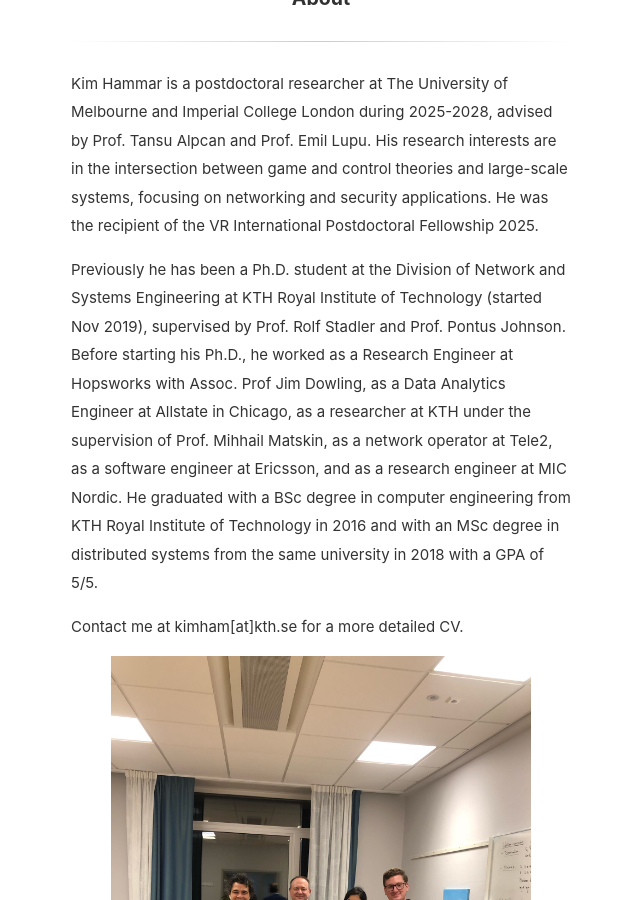
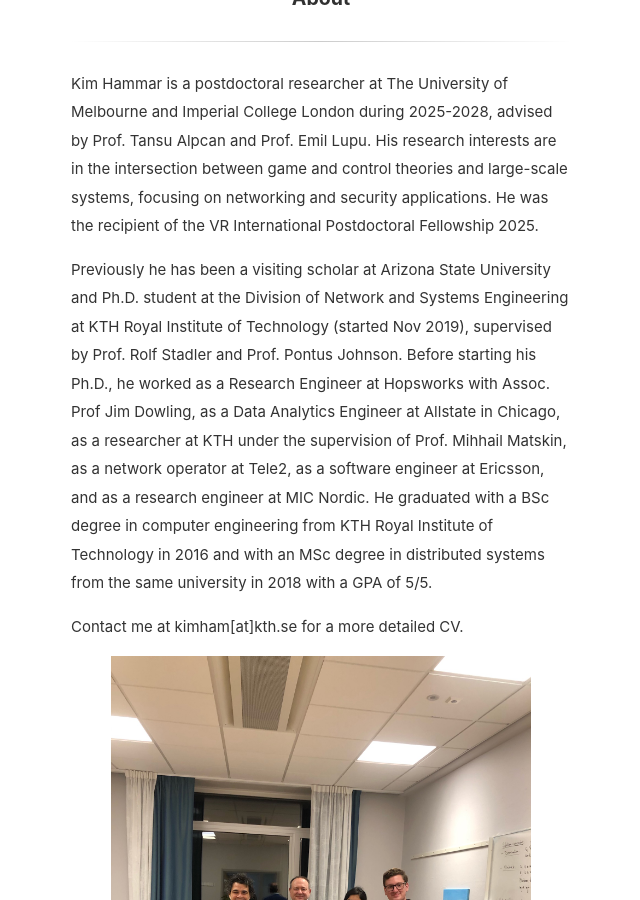
Before and after one commit to Limmen/Limmen.github.io, a Jekyll site: the page built from about.md, in a window 1280 px wide and 900 px high, scrolled down 422 px. Shown: the whole window, without its empty margins (319-959 px from the left). Built offline with Jekyll 4.4.1, drawn with Linux system fonts in a browser that asks for light colours.

Commit message:
update news

```diff
--- a/about.md
+++ b/about.md
@@ -5,7 +5,7 @@ title: About
 
 Kim Hammar is a postdoctoral researcher at The University of Melbourne and Imperial College London during 2025-2028, advised by Prof. Tansu Alpcan and Prof. Emil Lupu. His research interests are in the intersection between game and control theories and large-scale systems, focusing on networking and security applications. He was the recipient of the VR International Postdoctoral Fellowship 2025.
 
-Previously he has been a Ph.D. student at the Division of Network and Systems Engineering at KTH Royal Institute of Technology (started Nov 2019), supervised by Prof. Rolf Stadler and Prof. Pontus Johnson. Before starting his Ph.D., he worked as a Research Engineer at Hopsworks with Assoc. Prof Jim Dowling, as a Data Analytics Engineer at Allstate in Chicago, as a researcher at KTH under the supervision of Prof. Mihhail Matskin, as a network operator at Tele2, as a software engineer at Ericsson, and as a research engineer at MIC Nordic. He graduated with a BSc degree in computer engineering from KTH Royal Institute of Technology in 2016 and with an MSc degree in distributed systems from the same university in 2018 with a GPA of 5/5.
+Previously he has been a visiting scholar at Arizona State University and Ph.D. student at the Division of Network and Systems Engineering at KTH Royal Institute of Technology (started Nov 2019), supervised by Prof. Rolf Stadler and Prof. Pontus Johnson. Before starting his Ph.D., he worked as a Research Engineer at Hopsworks with Assoc. Prof Jim Dowling, as a Data Analytics Engineer at Allstate in Chicago, as a researcher at KTH under the supervision of Prof. Mihhail Matskin, as a network operator at Tele2, as a software engineer at Ericsson, and as a research engineer at MIC Nordic. He graduated with a BSc degree in computer engineering from KTH Royal Institute of Technology in 2016 and with an MSc degree in distributed systems from the same university in 2018 with a GPA of 5/5.
 
 Contact me at kimham[at]kth.se for a more detailed CV.
 
```
Also changed, not shown: .#talks.md (added, +1 -0 lines), news.md (+6 -0 lines), 1 other file.
